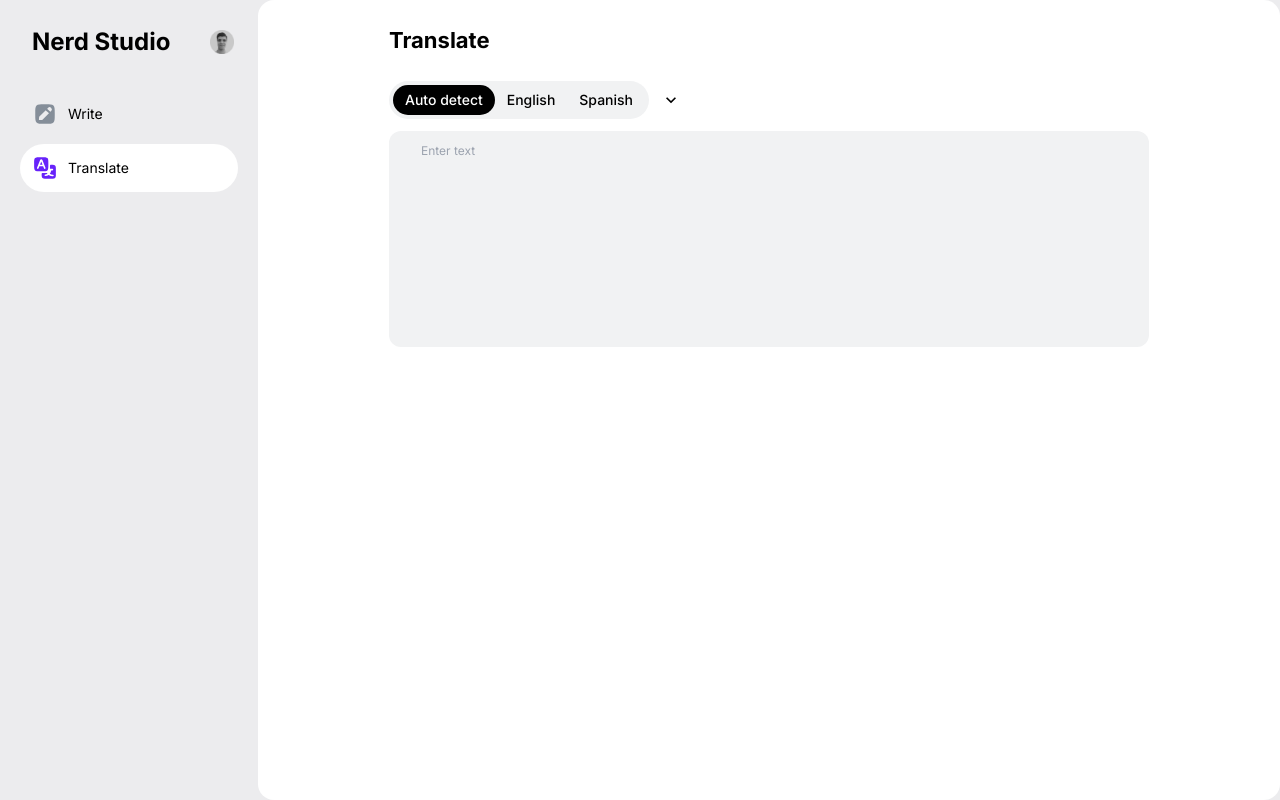
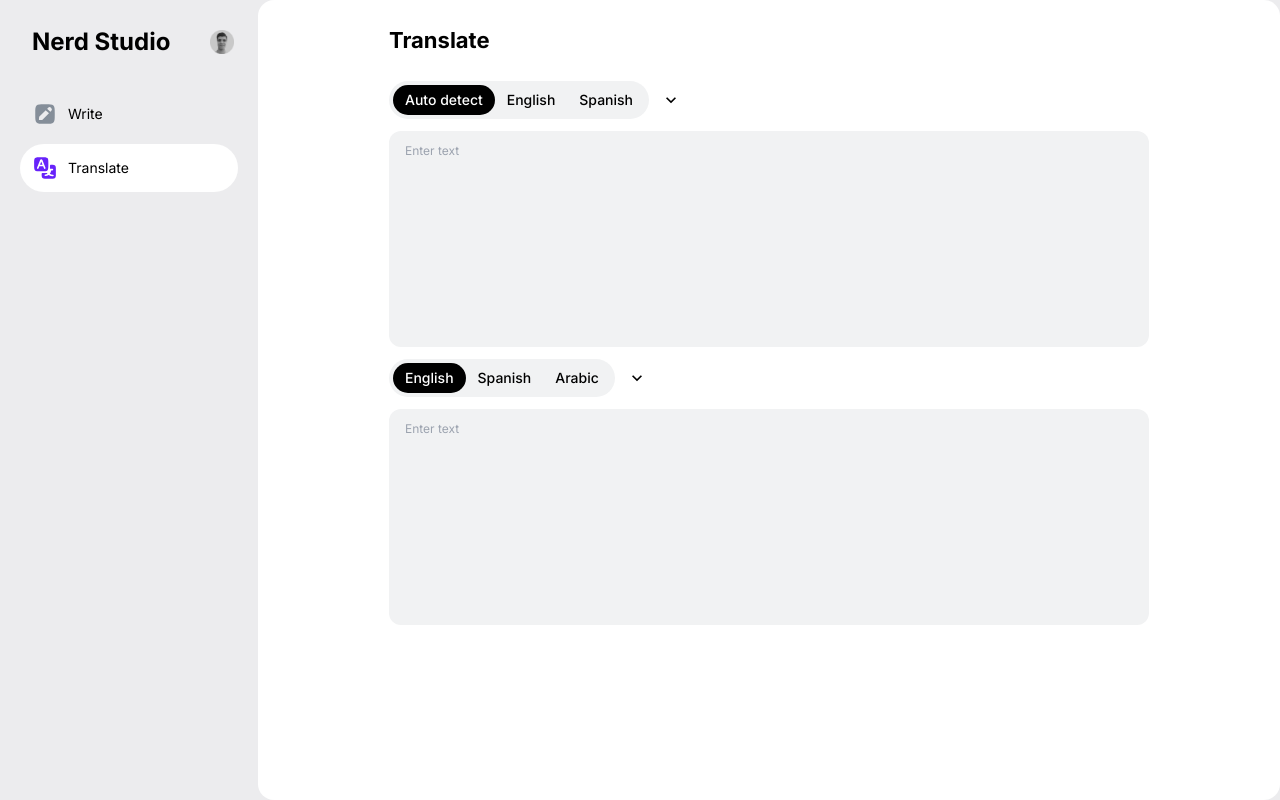
Before and after one commit to ali-noori-dev/Nerd-Studio, a Next.js app in the folder nerd-studio/: page /translate in a window 1280 px wide. Built offline with nearby package versions, Linux system fonts and the light colour scheme.

Commit message:
feat: Implement TextTranslationSelector component

```diff
--- a/nerd-studio/app/translate/page.tsx
+++ b/nerd-studio/app/translate/page.tsx
@@ -2,12 +2,10 @@
 import { useState } from "react";
 import { languages } from "../lib/data";
 import { SegmentedItem } from "../lib/definitions";
-import Autocomplete from "../ui/components/autocomplete";
-import SegmentedControl from "../ui/components/segmentedControl";
-import { Textarea } from "../ui/components/textArea";
+import { TextTranslationSelector } from "../ui/components/textTranslationSelector";
 
 // Define the segmented item list with "Auto detect" and the first two languages
-const initialOptions: SegmentedItem[] = [
+const inputInitialLangs: SegmentedItem[] = [
   {
     title: "Auto detect",
     id: 0,
@@ -16,55 +14,35 @@ const initialOptions: SegmentedItem[] = [
 ];
 
 export default function Translate() {
-  const [selectedLang, setSelectedLang] = useState(0);
-  const [text, setText] = useState("");
-  const [translationOptions, setTranslationOptions] =
-    useState<SegmentedItem[]>(initialOptions);
-
-  const handleLangChange = (selectedOption: SegmentedItem) => {
-    setSelectedLang(selectedOption.id);
-    // Check if the selected option is already in the list
-    const isOptionInList = translationOptions.some(
-      (item) => item.id === selectedOption.id
-    );
-    if (!isOptionInList) updateTranslationOptions(selectedOption);
-  };
-
-  const updateTranslationOptions = (selectedOption: SegmentedItem) => {
-    const newOptions = [...translationOptions];
-    // Insert the selected option after "Auto detect" at index 1
-    newOptions.splice(1, 0, selectedOption);
-    // Remove the last option to keep the list size consistent
-    newOptions.pop();
-    setTranslationOptions(newOptions);
-  };
+  const [inputSelectedLang, setInputSelectedLang] = useState(
+    inputInitialLangs[0].title
+  );
+  const [outputSelectedLang, setOutputSelectedLang] = useState(
+    languages[0].title
+  );
+  const [inputText, setInputText] = useState("");
+  const [outputText, setOutputText] = useState("");
 
   return (
     <div className="max-w-[800px] mx-auto h-full w-full flex flex-col px-5">
       <h1 className="my-6 w-full text-[22px] font-bold">Translate</h1>
-      <div className="flex-1 pb-5 flex flex-col items-center">
-        <div className="w-full flex flex-col gap-3">
-          <div className="flex gap-2 items-center">
-            <SegmentedControl
-              options={translationOptions}
-              selectedOption={selectedLang}
-              setOption={setSelectedLang}
-            />
+      <div className="flex-1 pb-5 flex flex-col gap-3 items-center">
+        <TextTranslationSelector
+          initialLangs={inputInitialLangs}
+          selectedLang={inputSelectedLang}
+          setSelectedLang={setInputSelectedLang}
+          text={inputText}
+          setText={setInputText}
+          showAutoDetect
+        />
 
-            <Autocomplete
-              options={languages}
-              selectedOption={selectedLang}
-              setOption={handleLangChange}
-            />
-          </div>
-
-          <Textarea
-            placeholder="Enter text"
-            value={text}
-            setValue={setText}
-            disableResizing
-          />
-        </div>
+        <TextTranslationSelector
+          initialLangs={languages.slice(0, 3)}
+          selectedLang={outputSelectedLang}
+          setSelectedLang={setOutputSelectedLang}
+          text={outputText}
+          setText={setOutputText}
+        />
       </div>
     </div>
   );
--- a/nerd-studio/app/ui/assets/icons/writeIcon.tsx
+++ b/nerd-studio/app/ui/assets/icons/writeIcon.tsx
@@ -11,8 +11,8 @@ export default function WriteIcon() {
       <g>
         <path
           data-follow-fill="#98A0B0"
-          fill-rule="evenodd"
-          clip-rule="evenodd"
+          fillRule="evenodd"
+          clipRule="evenodd"
           d="M3.25 12.188c0-4.214 0-6.32 1.309-7.63C5.868 3.25 7.974 3.25 12.187 3.25h1.626c4.213 0 6.32 0 7.628 1.309 1.309 1.309 1.309 3.415 1.309 7.628v1.626c0 4.213 0 6.32-1.309 7.628-1.309 1.309-3.415 1.309-7.628 1.309h-1.626c-4.213 0-6.32 0-7.628-1.309-1.309-1.309-1.309-3.415-1.309-7.628v-1.626Zm12.884-5.369a2.031 2.031 0 0 1 2.873 0l.215.216a2.031 2.031 0 0 1 0 2.872l-.805.805c-.563-.374-1.287-.98-1.962-1.635a14.23 14.23 0 0 1-1.238-1.34l.917-.918ZM13.773 9.18 7.41 15.543a1.016 1.016 0 0 0-.295.647l-.176 2.478a.406.406 0 0 0 .434.434l2.479-.176c.243-.017.473-.122.646-.295l6.46-6.46a18.564 18.564 0 0 1-1.916-1.634c-.45-.437-.902-.91-1.27-1.357Z"
           fill="currentColor"
         ></path>
--- a/nerd-studio/app/ui/components/SegmentedControl.tsx
+++ b/nerd-studio/app/ui/components/SegmentedControl.tsx
@@ -1,9 +1,10 @@
 import { SegmentedItem } from "@/app/lib/definitions";
+import { useId } from "react";
 
 interface Props {
   options: SegmentedItem[];
-  selectedOption: number;
-  setOption: (value: number) => void;
+  selectedOption: string;
+  setOption: (value: string) => void;
 }
 
 export default function SegmentedControl({
@@ -11,25 +12,26 @@ export default function SegmentedControl({
   selectedOption,
   setOption,
 }: Props) {
+  const id = useId();
   return (
     <ul className="flex rounded-[20px] overflow-hidden bg-secondary p-1">
-      {options.map((item) => (
-        <li key={item.id} className="float-left list-none">
+      {options.map((item, index) => (
+        <li key={index} className="float-left list-none">
           <input
             className="absolute hidden"
             type="radio"
             value={item.id}
             name="option"
-            id={`option-${item.id}`}
-            checked={selectedOption === item.id}
-            onChange={() => setOption(item.id)}
+            id={`${id}-${item.id}`}
+            checked={selectedOption === item.title}
+            onChange={() => setOption(item.title)}
           />
 
           <label
             className={`block p-[5px_12px] text-center cursor-pointer rounded-[40px] text-sm font-medium transition-colors select-none duration-200 ${
-              selectedOption === item.id && "bg-black text-white"
+              selectedOption === item.title && "bg-black text-white"
             }`}
-            htmlFor={`option-${item.id}`}
+            htmlFor={`${id}-${item.id}`}
           >
             {item.title}
           </label>
--- a/nerd-studio/app/ui/components/autocomplete.tsx
+++ b/nerd-studio/app/ui/components/autocomplete.tsx
@@ -7,7 +7,7 @@ import { Input } from "./input";
 
 interface Props {
   options: Language[];
-  selectedOption: number;
+  selectedOption: string;
   setOption: (value: Language) => void;
 }
 
@@ -34,7 +34,7 @@ function Autocomplete({ options, selectedOption, setOption }: Props) {
   const handleOptionClick = (option: Language) => {
     setValue("");
     setShowOptions(false);
-    if (option.id !== selectedOption) setOption(option);
+    if (option.title !== selectedOption) setOption(option);
   };
 
   const handleBlur = (event: React.FocusEvent<HTMLDivElement>) => {
@@ -74,7 +74,7 @@ function Autocomplete({ options, selectedOption, setOption }: Props) {
 
           <ul className="flex flex-col gap-1 flex-1 overflow-auto">
             {filteredOptions.map((option, index) => {
-              const isSelected = option.id === selectedOption;
+              const isSelected = option.title === selectedOption;
               return (
                 <li
                   key={index}
--- a/nerd-studio/app/ui/components/textArea.tsx
+++ b/nerd-studio/app/ui/components/textArea.tsx
@@ -1,22 +1,28 @@
+import { useId } from "react";
+
 interface Props {
   placeholder: string;
   value: string;
   setValue: (value: string) => void;
   disableResizing?: boolean;
+  rows?: number;
 }
 export function Textarea({
   placeholder,
   value,
   setValue,
   disableResizing,
+  rows,
 }: Props) {
+  const id = useId();
   return (
     <textarea
       value={value}
       onChange={(e) => setValue(e.target.value)}
       placeholder={placeholder}
-      rows={8}
-      className={`block w-full bg-secondary focus:outline-primary rounded-xl py-3 px-8 appearance-none leading-normal transition-colors duration-200 text-gray-600 placeholder:text-xs ${
+      rows={rows}
+      id={id}
+      className={`block w-full bg-secondary focus:outline-primary rounded-xl py-3 px-4 appearance-none leading-normal transition-colors duration-200 text-gray-600 placeholder:text-xs ${
         disableResizing && "disableResizing"
       }`}
     />
--- /dev/null
+++ b/nerd-studio/app/ui/components/textTranslationSelector.tsx
@@ -0,0 +1,73 @@
+import { languages } from "@/app/lib/data";
+import { SegmentedItem } from "@/app/lib/definitions";
+import { useState } from "react";
+import Autocomplete from "./autocomplete";
+import SegmentedControl from "./segmentedControl";
+import { Textarea } from "./textArea";
+
+interface Props {
+  initialLangs: SegmentedItem[];
+  selectedLang: string;
+  setSelectedLang: (value: string) => void;
+  text: string;
+  setText: (value: string) => void;
+  showAutoDetect?: boolean;
+}
+
+export function TextTranslationSelector({
+  initialLangs,
+  selectedLang,
+  setSelectedLang,
+  text,
+  setText,
+  showAutoDetect,
+}: Props) {
+  const [translationOptions, setTranslationOptions] =
+    useState<SegmentedItem[]>(initialLangs);
+
+  const handleLangChange = (selectedOption: SegmentedItem) => {
+    setSelectedLang(selectedOption.title);
+    // Check if the selected option is already in the list
+    const isOptionInList = translationOptions.some(
+      (item) => item.id === selectedOption.id
+    );
+    if (!isOptionInList) updateTranslationOptions(selectedOption);
+  };
+
+  const updateTranslationOptions = (selectedOption: SegmentedItem) => {
+    const newOptions = [...translationOptions];
+    if (showAutoDetect) {
+      // Insert the selected option after "Auto detect" at index 1
+      newOptions.splice(1, 0, selectedOption);
+    } else newOptions.unshift(selectedOption);
+    // Remove the last option to keep the list size consistent
+    newOptions.pop();
+    setTranslationOptions(newOptions);
+  };
+
+  return (
+    <div className="w-full flex flex-col gap-3">
+      <div className="flex gap-2 items-center">
+        <SegmentedControl
+          options={translationOptions}
+          selectedOption={selectedLang}
+          setOption={setSelectedLang}
+        />
+
+        <Autocomplete
+          options={languages}
+          selectedOption={selectedLang}
+          setOption={handleLangChange}
+        />
+      </div>
+
+      <Textarea
+        placeholder="Enter text"
+        value={text}
+        setValue={setText}
+        disableResizing
+        rows={8}
+      />
+    </div>
+  );
+}
```
Also changed, not shown: nerd-studio/app/ui/assets/icons/translateIcon.tsx (+4 -4 lines).
